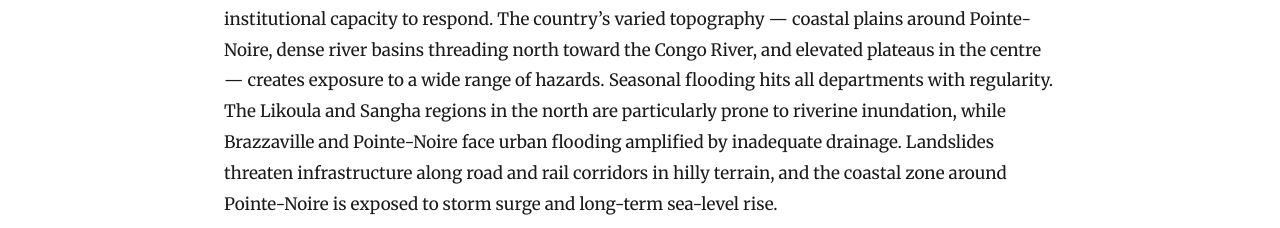
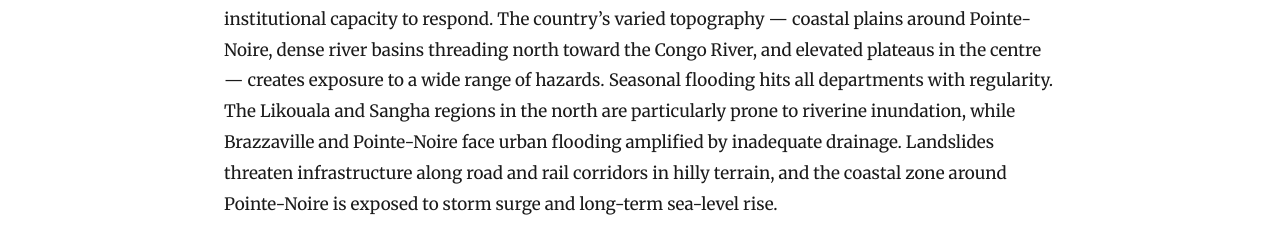
Before and after one commit to SebKrantz/DigitalCongoBlog, a Jekyll site: the page built from index.md, in a window 1280 px wide and 1400 px high, scrolled down 595 px. Shown: the part 314-542 px from the top of the window. Built offline with Jekyll 4.4.1, drawn with Linux system fonts in a browser that asks for light colours; some of the changed text lies outside the part shown; grey boxes are pictures that could not be loaded.

Commit message:
Update index.md to enhance clarity and accuracy in climate and infrastructure descriptions. Revised mobile tower data to include additional operators and refined photo captions for better context.

```diff
--- a/index.md
+++ b/index.md
@@ -11,7 +11,7 @@
 
 The Republic of Congo faces two vulnerabilities that rarely receive enough joint attention: high climate risk and a rapidly expanding, yet fragile, digital ecosystem.
 
-On the climate side, the picture is stark. Congo ranks among the most exposed countries on the Notre Dame Global Adaptation Initiative (ND-GAIN) index — 166th out of 182 countries — with limited institutional capacity to respond. The country's varied topography — coastal plains around Pointe-Noire, dense river basins threading north toward the Congo River, and elevated plateaus in the centre — creates exposure to a wide range of hazards. Seasonal flooding hits all departments with regularity. The Likoula and Sangha regions in the north are particularly prone to riverine inundation, while Brazzaville and Pointe-Noire face urban flooding amplified by inadequate drainage. Landslides threaten infrastructure along road and rail corridors in hilly terrain, and the coastal zone around Pointe-Noire is exposed to storm surge and long-term sea-level rise.
+On the climate side, the picture is stark. Congo ranks among the most exposed countries on the Notre Dame Global Adaptation Initiative (ND-GAIN) index — 166th out of 182 countries — with limited institutional capacity to respond. The country's varied topography — coastal plains around Pointe-Noire, dense river basins threading north toward the Congo River, and elevated plateaus in the centre — creates exposure to a wide range of hazards. Seasonal flooding hits all departments with regularity. The Likouala and Sangha regions in the north are particularly prone to riverine inundation, while Brazzaville and Pointe-Noire face urban flooding amplified by inadequate drainage. Landslides threaten infrastructure along road and rail corridors in hilly terrain, and the coastal zone around Pointe-Noire is exposed to storm surge and long-term sea-level rise.
 
 <table>
 <tr>
@@ -150,7 +150,7 @@
 
 The screenshots below show the app in action on the Republic of Congo fiber network dataset.
 
-**Exposure analysis view** — the map shows the fiber network overlaid on the 200-year flood hazard layer, with exposed segments highlighted in red. The bar chart summarizes affected versus unaffected network length. Clicking any segment surfaces its individual properties including length, maximum hazard intensity, and exposure status.
+**Exposure analysis view** — the map shows the fiber network overlaid on a flood hazard layer, with exposed segments highlighted in red. The bar chart summarizes affected versus unaffected network length. Clicking any segment surfaces its individual properties including length, maximum hazard intensity, and exposure status.
 
 ![Screenshot of the Infrastructure Risk Analyzer — Exposure Analysis mode](images/app_exposure_analysis.png)
 
@@ -179,7 +179,7 @@
 </tr>
 </table>
 
-The spatial pattern on the exposure map is straightforward. The vast majority of the network runs through terrain with low flood hazard, shown in green. The exposed segments, shown in red, are concentrated in the **north of the country** — particularly in the Sangha and Likoula departments — where the network crosses the extensive wetlands and floodplains of the Congo Basin tributaries. A secondary cluster appears near **Brazzaville**, where the network passes through low-lying areas adjacent to the Congo River.
+The spatial pattern on the exposure map is straightforward. The vast majority of the network runs through terrain with low flood hazard, shown in green. The exposed segments, shown in red, are concentrated in the **north of the country** — particularly in the Sangha and Likouala departments — where the network crosses the extensive wetlands and floodplains of the Congo Basin tributaries. A secondary cluster appears near **Brazzaville**, where the network passes through low-lying areas adjacent to the Congo River.
 
 <table>
 <tr>
@@ -209,7 +209,7 @@
 </tr>
 </table>
 
-The damage ratio accounts for the full distribution of inundation depths along the exposed network, not just whether a segment crosses the threshold. Segments experiencing shallower inundation incur only partial damage, while those in the deep-inundation zones of the northern river systems approach or exceed the 50% damage threshold. The vulnerability map shows this distribution: the orange-red segments in the Likoula and Sangha departments carry the highest per-segment damage estimates.
+The damage ratio accounts for the full distribution of inundation depths along the exposed network, not just whether a segment crosses the threshold. Segments experiencing shallower inundation incur only partial damage, while those in the deep-inundation zones of the northern river systems approach or exceed the 50% damage threshold. The vulnerability map shows this distribution: the orange-red segments in the Likouala and Sangha departments carry the highest per-segment damage estimates.
 
 <table>
 <tr>
@@ -457,7 +457,7 @@
 
 The analysis presented here covers Congo's four core digital infrastructure asset classes — the fiber backbone, the mobile tower network, datacenter facilities, and submarine cable landing stations — across two hazard types and two climate scenarios. A few findings stand out as priorities for investment planning.
 
-The **northern backbone corridor** (Sangha and Likoula departments) carries the highest risk concentration in the network. Up to 17–19% of total fiber length falls within the 100-year flood hazard zone, the majority in the north where the network crosses Congo Basin tributary floodplains. A severe flood event could sever connectivity between the capital and entire northern regions at a replacement cost approaching $15 million. The tower network follows the same pattern: the highest-exposure sites are also in the north. Route diversification, targeted burial of aerial segments, and hardened duct infrastructure at flood-prone river crossings would reduce the most concentrated risks.
+The **northern backbone corridor** (Sangha and Likouala departments) carries the highest risk concentration in the network. Up to 17–19% of total fiber length falls within the 100-year flood hazard zone, the majority in the north where the network crosses Congo Basin tributary floodplains. A severe flood event could sever connectivity between the capital and entire northern regions at a replacement cost approaching $15 million. The tower network follows the same pattern: the highest-exposure sites are also in the north. Route diversification, targeted burial of aerial segments, and hardened duct infrastructure at flood-prone river crossings would reduce the most concentrated risks.
 
 **Datacenters in Brazzaville** present a specific concentration risk: three of the four Brazzaville-area sites, and 43% of the national datacenter inventory, sit within the flood hazard zone. These facilities host financial systems and government data, with no backup alternatives currently operating outside the at-risk area. The absence of damage curves means we cannot yet quantify the financial exposure, but the proximity to the Congo River warrants detailed site-level assessments and flood-proofing measures for the affected facilities.
 
```
Also changed, not shown: other parts of index.md (+7 -7 lines).
